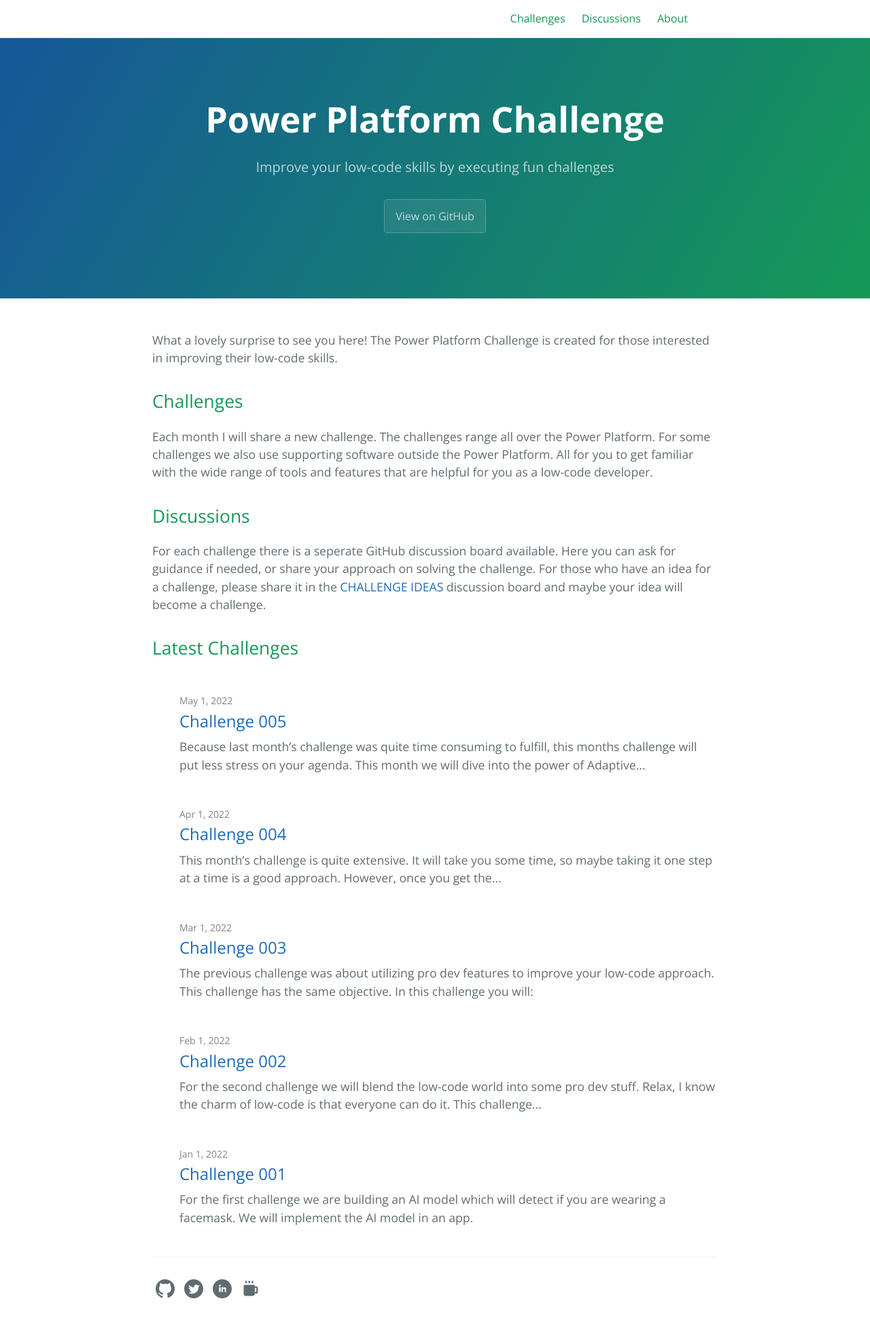
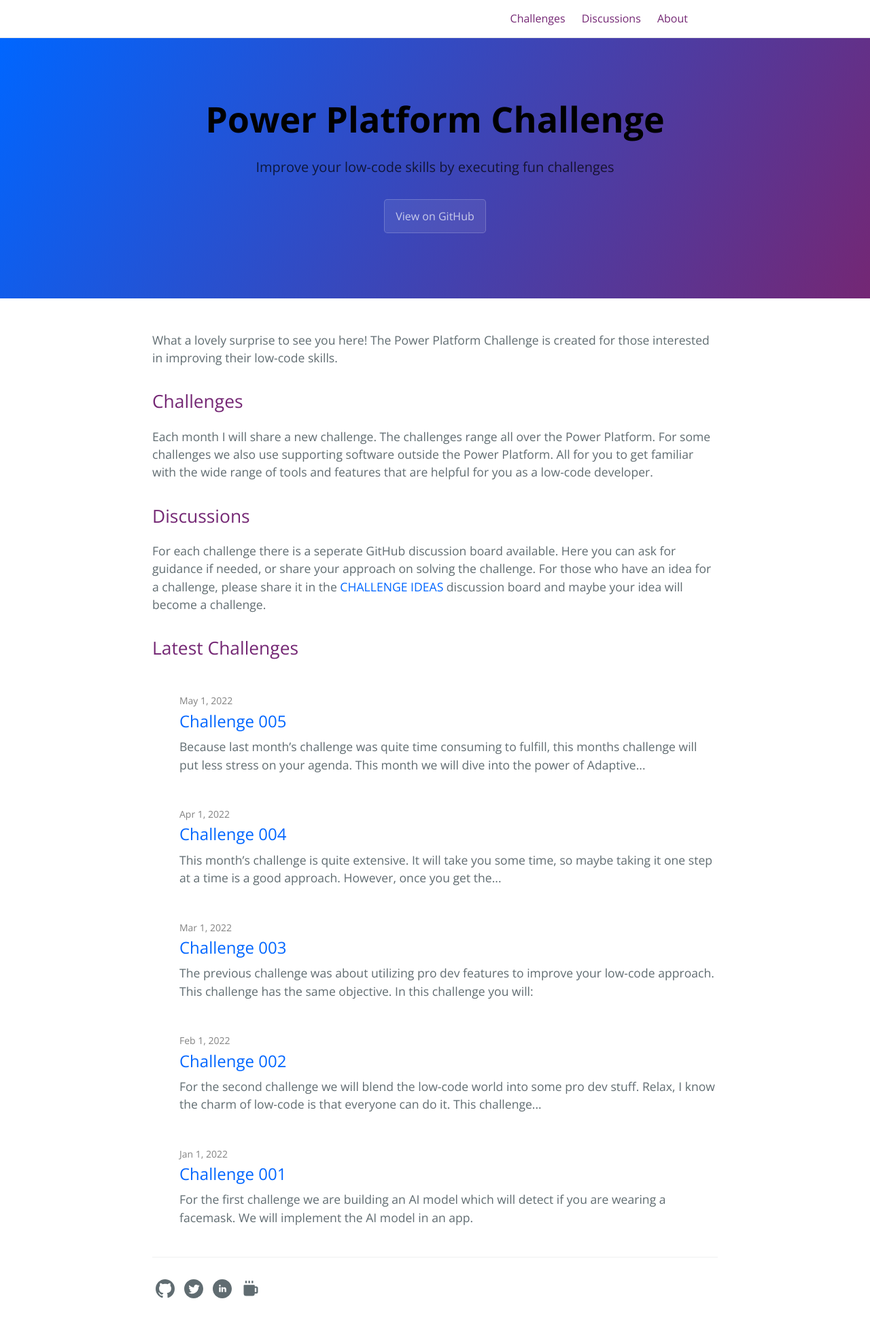
Before and after one commit to miguelverweij/PowerPlatformChallenge, a Jekyll site: the page built from docs/index.md, in a window 1280 px wide. Shown: the whole page at 68% size. Built offline with Jekyll 4.4.1, drawn with Linux system fonts in a browser that asks for light colours.

Commit message:
branding updated

```diff
--- a/docs/_sass/blog.scss
+++ b/docs/_sass/blog.scss
@@ -11,7 +11,7 @@
 
 $text-color:       $section-headings-color !default;
 $background-color: #fdfdfd !default;
-$brand-color:      #FFD60A !default;
+$brand-color:      #742774 !default;
 
 $grey-color:       #828282 !default;
 $grey-color-light: lighten($grey-color, 40%) !default;
--- a/docs/_sass/variables.scss
+++ b/docs/_sass/variables.scss
@@ -3,14 +3,14 @@
 $medium-breakpoint: 42em !default;
 
 // Headers
-$header-heading-color: #fff !default;
-$header-bg-color: #159957 !default;
-$header-bg-color-secondary: #155799 !default;
+$header-heading-color: #000 !default;
+$header-bg-color: #742774 !default;
+$header-bg-color-secondary: #0066ff !default;
 
 // Text
-$section-headings-color: #159957 !default;
+$section-headings-color: #742774 !default;
 $body-text-color: #606c71 !default;
-$body-link-color: #1e6bb8 !default;
+$body-link-color: #0066ff !default;
 $blockquote-text-color: #819198 !default;
 
 // Code
```
